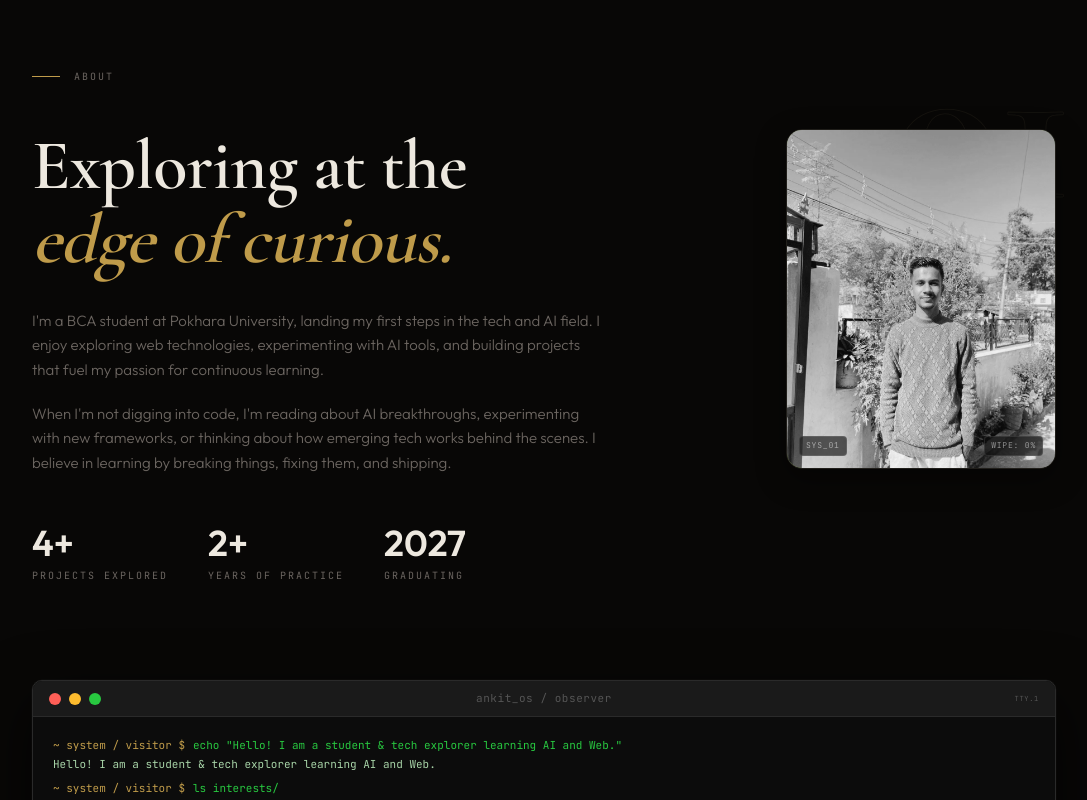
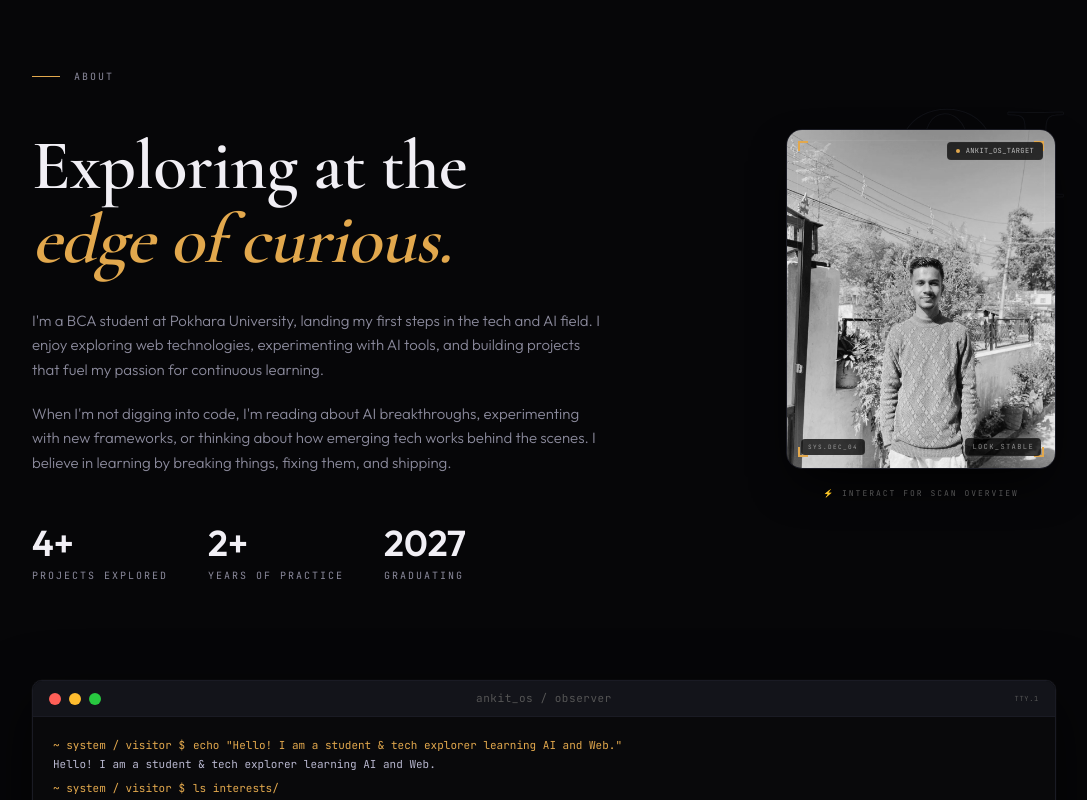
Before and after one commit to ghimire-ankit/Portfolio, a Next.js app: page / in a window 1280 px wide. Shown: the part 860-1660 px from the top of the page, without its empty margins (96-1183 px from the left). Built offline with nearby package versions, Linux system fonts and the light colour scheme.

Commit message:
feat: Obsidian & Cyber Gold colors layout and 3D Chromatic Aberration portrait card

```diff
--- a/app/globals.css
+++ b/app/globals.css
@@ -6,38 +6,39 @@
    DESIGN TOKENS
    ============================================ */
 :root {
-  --bg-primary: #080706;
-  --bg-secondary: #0D0B09;
-  --bg-surface: #161410;
-  --text-primary: #EDE8DF;
-  --text-secondary: #6B6560;
-  --accent: #BF9B4A;
-  --accent-muted: rgba(191, 155, 74, 0.09);
-  --border: #201E1A;
+  --bg-primary: #060608;
+  --bg-secondary: #0c0d10;
+  --bg-surface: #121318;
+  --text-primary: #f1eff5;
+  --text-secondary: #8b8a9c;
+  --accent: #e2a84d;
+  --accent-muted: rgba(226, 168, 77, 0.08);
+  --border: #1a1b24;
 
   /* Terminal colors */
-  --term-bg: #0C0C0C;
-  --term-titlebar: #1A1A1A;
-  --term-cmd: #28C840;
-  --term-output: #A8D4A8;
-  --term-border: #2A2A2A;
+  --term-bg: #09090b;
+  --term-titlebar: #13141a;
+  --term-cmd: #e2a84d;
+  --term-output: #b8b7cf;
+  --term-border: #1a1b24;
 }
 
 :root.light {
-  --bg-primary: #ffffff;
-  --bg-secondary: #f7f7f7;
-  --bg-surface: #eeeeee;
-  --text-primary: #111111;
-  --text-secondary: #555555;
-  --accent: #2e6ff2;
-  --accent-muted: rgba(46, 111, 242, 0.15);
-  --border: #e0e0e0;
+  --bg-primary: #fafafc;
+  --bg-secondary: #f3f3f8;
+  --bg-surface: #eae9f2;
+  --text-primary: #0a0b0e;
+  --text-secondary: #656475;
+  --accent: #c48722;
+  --accent-muted: rgba(196, 135, 34, 0.14);
+  --border: #dbdbe6;
 
-  --term-bg: #f5f5f5;
-  --term-titlebar: #eaeaea;
-  --term-cmd: #111111;
-  --term-output: #444444;
-  --term-border: #d0d0d0;
+  /* Terminal colors - Light Mode */
+  --term-bg: #f3f3f8;
+  --term-titlebar: #eae9f2;
+  --term-cmd: #0a0b0e;
+  --term-output: #474754;
+  --term-border: #dbdbe6;
 }
 
 /* User Selection Config */
--- a/components/ui/InteractiveBackground.tsx
+++ b/components/ui/InteractiveBackground.tsx
@@ -1,5 +1,19 @@
 "use client";
 import React, { useEffect, useRef } from "react";
+
+// Helper to convert hex strings to RGB
+const hexToRgb = (hex: string) => {
+    const shorthandRegex = /^#?([a-f\d])([a-f\d])([a-f\d])$/i;
+    const fullHex = hex.replace(shorthandRegex, (_, r, g, b) => r + r + g + g + b + b);
+    const result = /^#?([a-f\d]{2})([a-f\d]{2})([a-f\d]{2})$/i.exec(fullHex);
+    return result
+        ? {
+            r: parseInt(result[1], 16),
+            g: parseInt(result[2], 16),
+            b: parseInt(result[3], 16),
+        }
+        : { r: 226, g: 168, b: 77 }; // default fallback (gold)
+};
 
 export default function InteractiveBackground() {
     const canvasRef = useRef<HTMLCanvasElement>(null);
@@ -15,7 +29,20 @@ export default function InteractiveBackground() {
         let width = (canvas.width = window.innerWidth);
         let height = (canvas.height = window.innerHeight);
 
-        // Particle class definition
+        // Keep track of current dynamic theme coordinates
+        let currentRgb = { r: 226, g: 168, b: 77 };
+
+        const updateAccentColor = () => {
+            const rawAccent = getComputedStyle(document.documentElement).getPropertyValue("--accent").trim();
+            if (rawAccent && rawAccent.startsWith("#")) {
+                currentRgb = hexToRgb(rawAccent);
+            }
+        };
+
+        // Initialize colors
+        updateAccentColor();
+
+        // Particle template
         class Particle {
             x: number;
             y: number;
@@ -26,25 +53,24 @@ export default function InteractiveBackground() {
             constructor() {
                 this.x = Math.random() * width;
                 this.y = Math.random() * height;
-                // very slow, elegant drifts
-                this.vx = (Math.random() - 0.5) * 0.35;
-                this.vy = (Math.random() - 0.5) * 0.35;
-                this.radius = Math.random() * 1.5 + 0.5;
+                this.vx = (Math.random() - 0.5) * 0.3;
+                this.vy = (Math.random() - 0.5) * 0.3;
+                this.radius = Math.random() * 1.5 + 0.65;
             }
 
             update() {
                 this.x += this.vx;
                 this.y += this.vy;
 
-                // Bounce off edges
+                // Bounce behavior
                 if (this.x < 0 || this.x > width) this.vx *= -1;
                 if (this.y < 0 || this.y > height) this.vy *= -1;
             }
 
-            draw(c: CanvasRenderingContext25D) {
+            draw(c: CanvasRenderingContext2D, rgb: { r: number; g: number; b: number }) {
                 c.beginPath();
                 c.arc(this.x, this.y, this.radius, 0, Math.PI * 2);
-                c.fillStyle = "rgba(191, 155, 74, 0.22)"; // gold tint
+                c.fillStyle = `rgba(${rgb.r}, ${rgb.g}, ${rgb.b}, 0.25)`;
                 c.fill();
             }
         }
@@ -56,7 +82,7 @@ export default function InteractiveBackground() {
             particles.push(new Particle());
         }
 
-        // Track cursor coordinates
+        // Mouse behavior tracking
         const mouse = { x: -1000, y: -1000, active: false };
 
         const handleMouseMove = (e: MouseEvent) => {
@@ -80,50 +106,52 @@ export default function InteractiveBackground() {
         };
         window.addEventListener("resize", handleResize);
 
-        // Core animation loop
+        // Periodically verify theme switch color changes
+        const themeChecker = setInterval(updateAccentColor, 800);
+
+        // Core render animation
         const render = () => {
             ctx.clearRect(0, 0, width, height);
 
-            // Update & draw particles
+            // Redraw particles
             particles.forEach((p) => {
                 p.update();
-                p.draw(ctx);
+                p.draw(ctx, currentRgb);
 
-                // Magnetic attraction/repulsion logic from cursor
+                // Mouse repel force
                 if (mouse.active) {
                     const dx = mouse.x - p.x;
                     const dy = mouse.y - p.y;
                     const dist = Math.sqrt(dx * dx + dy * dy);
-                    if (dist < 180) {
-                        // Gently push the particle away from cursor
-                        const force = (180 - dist) / 180;
-                        p.x -= (dx / dist) * force * 0.9;
-                        p.y -= (dy / dist) * force * 0.9;
+                    if (dist < 160) {
+                        const force = (160 - dist) / 160;
+                        p.x -= (dx / dist) * force * 0.75;
+                        p.y -= (dy / dist) * force * 0.75;
                     }
                 }
             });
 
-            // Draw link connections between nodes
+            // Repaint lines
             for (let i = 0; i < particles.length; i++) {
                 const p1 = particles[i];
 
-                // Connect to cursor
+                // Mouse link lines
                 if (mouse.active) {
                     const dx = mouse.x - p1.x;
                     const dy = mouse.y - p1.y;
                     const dist = Math.sqrt(dx * dx + dy * dy);
                     if (dist < 150) {
-                        const alpha = (1 - dist / 150) * 0.15;
+                        const alpha = (1 - dist / 150) * 0.16;
                         ctx.beginPath();
                         ctx.moveTo(p1.x, p1.y);
                         ctx.lineTo(mouse.x, mouse.y);
-                        ctx.strokeStyle = `rgba(191, 155, 74, ${alpha})`;
+                        ctx.strokeStyle = `rgba(${currentRgb.r}, ${currentRgb.g}, ${currentRgb.b}, ${alpha})`;
                         ctx.lineWidth = 0.55;
                         ctx.stroke();
                     }
                 }
 
-                // Connect to neighboring nodes
+                // Node link lines
                 for (let j = i + 1; j < particles.length; j++) {
                     const p2 = particles[j];
                     const dx = p1.x - p2.x;
@@ -131,11 +159,11 @@ export default function InteractiveBackground() {
                     const dist = Math.sqrt(dx * dx + dy * dy);
 
                     if (dist < 110) {
-                        const alpha = (1 - dist / 110) * 0.07;
+                        const alpha = (1 - dist / 110) * 0.08;
                         ctx.beginPath();
                         ctx.moveTo(p1.x, p1.y);
                         ctx.lineTo(p2.x, p2.y);
-                        ctx.strokeStyle = `rgba(191, 155, 74, ${alpha})`;
+                        ctx.strokeStyle = `rgba(${currentRgb.r}, ${currentRgb.g}, ${currentRgb.b}, ${alpha})`;
                         ctx.lineWidth = 0.45;
                         ctx.stroke();
                     }
@@ -149,6 +177,7 @@ export default function InteractiveBackground() {
 
         return () => {
             cancelAnimationFrame(animationFrameId);
+            clearInterval(themeChecker);
             window.removeEventListener("mousemove", handleMouseMove);
             window.removeEventListener("mouseleave", handleMouseLeave);
             window.removeEventListener("resize", handleResize);
@@ -159,9 +188,7 @@ export default function InteractiveBackground() {
         <canvas
             ref={canvasRef}
             className="fixed inset-0 pointer-events-none -z-30 block"
-            style={{ mixBlendMode: "screen" }}
+            style={{ mixBlendMode: "difference" }} // Blend perfectly with both dark & light backgrounds
         />
     );
 }
-// Fix canvas rendering context typing
-interface CanvasRenderingContext25D extends CanvasRenderingContext2D { }
--- a/components/ui/PixelPhotoFrame.tsx
+++ b/components/ui/PixelPhotoFrame.tsx
@@ -1,10 +1,10 @@
 "use client";
-import React, { useState, useRef, useEffect, MouseEvent, TouchEvent } from "react";
+import React, { useState, useRef, useEffect } from "react";
 import { motion, useSpring } from "framer-motion";
 
 interface PixelPhotoFrameProps {
-    src1: string;  // Base image (ankit.webp)
-    src2: string;  // Second image (ankit2webp.webp)
+    src1: string;  // Base grayscale portrait (/images/ankit.webp)
+    src2: string;  // Color alternative portrait (/images/ankit2webp.webp)
     width?: number;
     height?: number;
     alt?: string;
@@ -20,142 +20,183 @@ export default function PixelPhotoFrame({
     const containerRef = useRef<HTMLDivElement>(null);
     const [hovering, setHovering] = useState(false);
 
-    // Dynamic slider center-point (0 to 100%)
-    const targetWipe = useSpring(0, { damping: 28, stiffness: 350 });
+    // Spring physics configuration for heavy inertial motion
+    const springConfig = { damping: 22, stiffness: 180, mass: 0.6 };
+    const rotateX = useSpring(0, springConfig);
+    const rotateY = useSpring(0, springConfig);
+    const glintX = useSpring(0, springConfig);
+    const glintY = useSpring(0, springConfig);
 
-    const updateWipe = (clientX: number) => {
+    const handleMouseMove = (e: React.MouseEvent<HTMLDivElement>) => {
         const el = containerRef.current;
         if (!el) return;
+
         const rect = el.getBoundingClientRect();
-        // Calculate X coordinate relative to container width (clamped between 0 and 1)
-        const relX = Math.max(0, Math.min(1, (clientX - rect.left) / rect.width));
-        targetWipe.set(relX * 100);
-    };
+        const mouseX = e.clientX - rect.left;
+        const mouseY = e.clientY - rect.top;
 
-    const handleMouseMove = (e: MouseEvent<HTMLDivElement>) => {
-        updateWipe(e.clientX);
-    };
+        // Normalize cursor position around card center (-1 to 1)
+        const normX = (mouseX / rect.width) * 2 - 1;
+        const normY = (mouseY / rect.height) * 2 - 1;
 
-    const handleTouchMove = (e: TouchEvent<HTMLDivElement>) => {
-        if (e.touches[0]) {
-            updateWipe(e.touches[0].clientX);
-        }
-    };
+        // Apply interactive tilts (max 15 degrees)
+        rotateX.set(normY * -15);
+        rotateY.set(normX * 15);
 
-    const handleMouseEnter = (e: MouseEvent<HTMLDivElement>) => {
-        setHovering(true);
-        updateWipe(e.clientX);
+        // Track glass flare flash positions
+        glintX.set(mouseX);
+        glintY.set(mouseY);
     };
 
     const handleMouseLeave = () => {
         setHovering(false);
-        // Animate slider back to default (0% - fully showing base image)
-        targetWipe.set(0);
+        // Reset card orientation
+        rotateX.set(0);
+        rotateY.set(0);
     };
 
-    // We keep track of the current spring value of targetWipe to animate style properties
-    const [wipeValue, setWipeValue] = useState(0);
-    useEffect(() => {
-        const unsubscribe = targetWipe.on("change", (latest) => {
-            setWipeValue(latest);
-        });
-        return () => unsubscribe();
-    }, [targetWipe]);
-
     return (
-        <div
-            ref={containerRef}
-            className="relative select-none overflow-hidden rounded-2xl border border-[var(--border)] transition-colors duration-500"
-            style={{
-                width,
-                height,
-                boxShadow: hovering
-                    ? "0 20px 40px rgba(0,0,0,0.6), 0 0 0 1px var(--accent)"
-                    : "0 10px 30px rgba(0,0,0,0.4)"
-            }}
-            onMouseMove={handleMouseMove}
-            onMouseEnter={handleMouseEnter}
-            onMouseLeave={handleMouseLeave}
-            onTouchMove={handleTouchMove}
-            onTouchStart={() => setHovering(true)}
-            onTouchEnd={handleMouseLeave}
-        >
-            {/* ─── IMAGE 2: ALT VIEW (Always sits fully visible in background) ─── */}
-            {/* eslint-disable-next-line @next/next/no-img-element */}
-            <img
-                src={src2}
-                alt="Alternative Portrait view"
-                draggable={false}
-                className="absolute inset-0 w-full h-full object-cover object-top filter grayscale-0 transition-transform duration-700"
-                style={{
-                    transform: hovering ? "scale(1.03)" : "scale(1)"
-                }}
+        <div className="relative group" style={{ width, height }}>
+            {/* Ambient Background Glow matching the accent gold tone */}
+            <div
+                className="absolute -inset-6 rounded-3xl bg-[var(--accent)] opacity-0 blur-3xl transition-all duration-700 pointer-events-none group-hover:opacity-15"
+                style={{ mixBlendMode: "screen" }}
             />
 
-            {/* ─── IMAGE 1: BASE VIEW (Sits on top, clipped horizontally via clipPath) ─── */}
-            <div
-                className="absolute inset-0 w-full h-full"
+            {/* Main Interactive 3D Perspective Card Wrapper */}
+            <motion.div
+                ref={containerRef}
+                onMouseMove={handleMouseMove}
+                onMouseEnter={() => setHovering(true)}
+                onMouseLeave={handleMouseLeave}
+                className="relative w-full h-full select-none overflow-hidden rounded-2xl border border-[var(--border)] bg-[#0d0c10] shadow-[0_20px_45px_-12px_rgba(0,0,0,0.9)] cursor-pointer"
                 style={{
-                    clipPath: `inset(0 ${wipeValue}% 0 0)`, // Clips the right side as slider moves left
+                    transformStyle: "preserve-3d",
+                    rotateX,
+                    rotateY,
+                    perspective: 1000,
                 }}
             >
+                {/* ─── CHROMATIC GLITCH CHANNEL 1: BASE GRAYSCALE IMAGE ─── */}
                 {/* eslint-disable-next-line @next/next/no-img-element */}
                 <img
                     src={src1}
                     alt={alt}
                     draggable={false}
-                    className="w-full h-full object-cover object-top filter grayscale transition-transform duration-700"
+                    className="absolute inset-0 w-full h-full object-cover object-top filter grayscale transition-all duration-300"
                     style={{
-                        transform: hovering ? "scale(1.03)" : "scale(1)"
+                        transform: hovering ? "scale(1.04)" : "scale(1)",
                     }}
                 />
-            </div>
 
-            {/* ─── INTERACTIVE RADAR DIVIDER BAR ─── */}
-            {/* Draws a high-end active line exactly at the sliding boundary */}
+                {/* ─── CHROMATIC GLITCH CHANNEL 2: GOLD SEPARATED LAYER (Offset Left) ─── */}
+                <motion.div
+                    className="absolute inset-0 w-full h-full pointer-events-none"
+                    style={{
+                        transformStyle: "preserve-3d",
+                        z: 10,
+                    }}
+                    animate={hovering ? {
+                        x: -5,
+                        y: -3,
+                        opacity: 0.65,
+                    } : {
+                        x: 0,
+                        y: 0,
+                        opacity: 0,
+                    }}
+                    transition={{ type: "spring", stiffness: 220, damping: 20 }}
+                >
+                    {/* eslint-disable-next-line @next/next/no-img-element */}
+                    <img
+                        src={src2}
+                        alt="Gold offset holographic channel"
+                        draggable={false}
+                        className="w-full h-full object-cover object-top filter sepia(90%) hue-rotate(-15deg) saturate(280%)"
+                        style={{ mixBlendMode: "color-dodge" }}
+                    />
+                </motion.div>
+
+                {/* ─── CHROMATIC GLITCH CHANNEL 3: ELECTRIC CYAN LAYER (Offset Right) ─── */}
+                <motion.div
+                    className="absolute inset-0 w-full h-full pointer-events-none"
+                    style={{
+                        transformStyle: "preserve-3d",
+                        z: 20,
+                    }}
+                    animate={hovering ? {
+                        x: 5,
+                        y: 3,
+                        opacity: 0.65,
+                    } : {
+                        x: 0,
+                        y: 0,
+                        opacity: 0,
+                    }}
+                    transition={{ type: "spring", stiffness: 220, damping: 20 }}
+                >
+                    {/* eslint-disable-next-line @next/next/no-img-element */}
+                    <img
+                        src={src2}
+                        alt="Cyan offset holographic channel"
+                        draggable={false}
+                        className="w-full h-full object-cover object-top filter invert(40%) sepia(80%) saturate(400%) hue-rotate(140deg)"
+                        style={{ mixBlendMode: "screen" }}
+                    />
+                </motion.div>
+
+                {/* ─── DYNAMIC GLASS FLARE REFLECTION (Tracks Mouse Coordinates) ─── */}
+                <motion.div
+                    className="absolute inset-0 pointer-events-none z-30"
+                    style={{
+                        background: `radial-gradient(circle 90px at var(--x, 0px) var(--y, 0px), rgba(255, 255, 255, 0.12) 0%, rgba(255, 255, 255, 0) 100%)`,
+                        // We map mouse coordinates into standard CSS properties
+                        //@ts-ignore
+                        "--x": `${glintX.get()}px`,
+                        //@ts-ignore
+                        "--y": `${glintY.get()}px`,
+                    }}
+                />
+
+                {/* ─── RETRO TECH HUD OVERLAYS & telemetry ─── */}
+                {/* Gold glowing crosshair brackets in the corners */}
+                <div className="absolute inset-2.5 border border-white/5 pointer-events-none rounded-lg z-30">
+                    <div className="absolute top-0 left-0 w-2.5 h-2.5 border-t-2 border-l-2 border-[var(--accent)]" />
+                    <div className="absolute top-0 right-0 w-2.5 h-2.5 border-t-2 border-r-2 border-[var(--accent)]" />
+                    <div className="absolute bottom-0 left-0 w-2.5 h-2.5 border-b-2 border-l-2 border-[var(--accent)]" />
+                    <div className="absolute bottom-0 right-0 w-2.5 h-2.5 border-b-2 border-r-2 border-[var(--accent)]" />
+                </div>
+
+                {/* Matrix Scanlines block overlay */}
+                <div className="absolute inset-0 bg-scanlines opacity-10 pointer-events-none z-30 bg-repeat bg-[size:100%_4px]" />
+
+                {/* HUD telemetry data */}
+                <div className="absolute bottom-3 left-3.5 right-3.5 flex justify-between items-center font-mono text-[7px] tracking-[0.2em] text-white/50 z-40 pointer-events-none">
+                    <span className="bg-black/75 px-1.5 py-0.5 rounded border border-[#333]/45 uppercase text-[6px]">
+                        SYS.DEC_04
+                    </span>
+                    <span className="bg-black/75 px-1.5 py-0.5 rounded border border-[#333]/45">
+                        {hovering ? "SCANNING_CORE" : "LOCK_STABLE"}
+                    </span>
+                </div>
+
+                {/* Top-right holographic target tag */}
+                <div className="absolute top-3 right-3 bg-black/75 border border-[#333]/45 rounded px-2 py-0.5 text-white/70 font-mono text-[7px] tracking-wider z-40 pointer-events-none flex items-center gap-1.5">
+                    <span className={`inline-block w-1 h-1 rounded-full ${hovering ? "bg-red-500 animate-pulse" : "bg-[var(--accent)]"}`} />
+                    <span>ANKIT_OS_TARGET</span>
+                </div>
+            </motion.div>
+
+            {/* Subtitle helper badge */}
             <div
-                className="absolute top-0 bottom-0 w-0.5 bg-[var(--accent)] pointer-events-none z-20 transition-opacity duration-300"
+                className="absolute -bottom-8 left-1/2 -translate-x-1/2 font-mono text-[8px] uppercase tracking-[0.25em] text-[#666] pointer-events-none transition-all duration-300 whitespace-nowrap"
                 style={{
-                    left: `${100 - wipeValue}%`,
-                    opacity: hovering ? 1 : 0,
-                    boxShadow: "0 0 10px var(--accent), 0 0 20px var(--accent)"
+                    color: hovering ? "var(--accent)" : "#555",
+                    transform: hovering ? "translate(-50%, -2px)" : "translate(-50%, 0)",
                 }}
             >
-                {/* Radial handle glow block */}
-                <div className="absolute top-1/2 -translate-y-1/2 -translate-x-1/2 w-2 h-16 rounded-full bg-[var(--accent)] border border-black shadow-lg" />
+                {hovering ? "📡 holographic data streams online" : "⚡ interact for scan overview"}
             </div>
-
-            {/* ─── DETAILS & METADATA OVERLAYS (Awwwards-style HUD feel) ─── */}
-            <div className="absolute inset-x-0 bottom-3 px-3 flex justify-between items-center font-mono text-[8px] tracking-widest text-white/50 z-30 pointer-events-none">
-                <span className="bg-black/60 backdrop-blur-md px-1.5 py-0.5 rounded border border-white/10 uppercase">
-                    {wipeValue > 50 ? "ALT_02" : "SYS_01"}
-                </span>
-                <span className="bg-black/60 backdrop-blur-md px-1.5 py-0.5 rounded border border-white/10">
-                    WIPE: {Math.round(wipeValue)}%
-                </span>
-            </div>
-
-            {/* Scan text helper */}
-            <div
-                className="absolute top-3 right-3 bg-black/60 backdrop-blur-md px-2 py-0.5 rounded border border-white/10 text-white/70 font-mono text-[8px] tracking-wider z-30 pointer-events-none opacity-0 transition-opacity duration-300"
-                style={{ opacity: hovering ? 1 : 0 }}
-            >
-                [ INTERACTIVE WIPE ]
-            </div>
-
-            {/* Bottom help label */}
-            <div
-                className="absolute -bottom-8 left-1/2 -translate-x-1/2 font-mono text-[9px] uppercase tracking-[0.2em] text-[#888] pointer-events-none transition-opacity duration-300 whitespace-nowrap"
-                style={{ opacity: hovering ? 1 : 0.6 }}
-            >
-                {hovering ? "⚡ drag left/right to compare" : "⚡ hover / swipe to interact"}
-            </div>
-
-            {/* Ambient Background Glow */}
-            <div
-                className="absolute -inset-4 bg-[var(--accent)] blur-2xl rounded-full transition-opacity duration-500 pointer-events-none -z-10"
-                style={{ opacity: hovering ? 0.1 : 0 }}
-            />
         </div>
     );
 }
```
